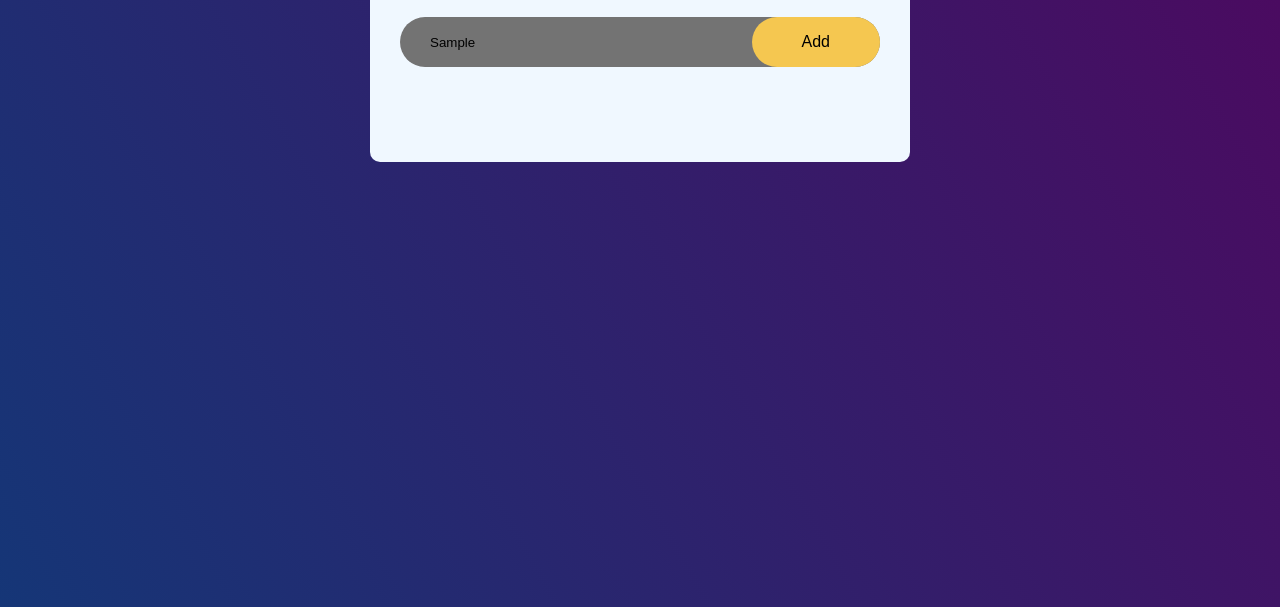
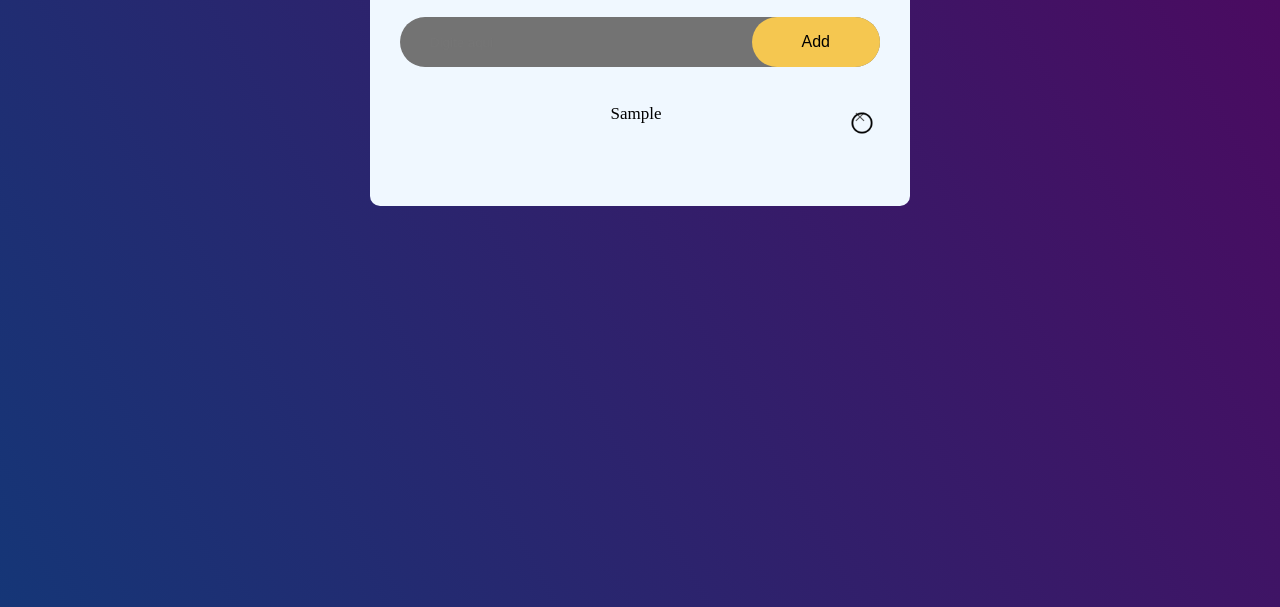
Before and after one commit to davibeber/To-do-list, a plain HTML site: page index.html in a window 1280 px wide. Both pictures are taken after typing "Sample" into the empty fields and a click on the button "Add". Shown: the part 193-800 px from the top of the page. Drawn offline with Linux system fonts and the light colour scheme.

Commit message:
Video-aula terminada. Necessario corrigir bugs e compreender scripts JS

```diff
--- a/index.html
+++ b/index.html
@@ -11,7 +11,7 @@
         <h2>To do list <img src="img/check-lists-svgrepo-com.png" alt=""></h2>
         <div class="adicionar">
             <input type="text" id="input-box" placeholder="Digite aqui">
-            <button>Add</button>
+            <button onclick="addTask()">Add</button>
         </div>
         <ul id="list_container">
             <!-- Uso de shift + Alt + setas para duplicar linhas -->
--- a/script.js
+++ b/script.js
@@ -0,0 +1,52 @@
+const inputbox = document.getElementById("input-box");
+const listContainer = document.getElementById("list_container");
+
+
+function addTask(){
+
+// O que é essa função toda? value? pq ===?
+// Pq alert()?
+
+// Pela minha interpretação, se tiver algo escrito, crie e escreva dentro de <li>
+// se estiver em branco, mande o alert("vc deve escrever algo!")
+// Mas ainda não entendo a sintaxe
+
+    if (inputbox.value === ''){
+        alert("You must write something!");
+    }
+    else{
+        let li = document.createElement("li");
+        li.innerHTML = inputbox.value;
+        listContainer.appendChild(li);
+        let span = document.createElement("span");
+        span.innerHTML = "\u00d7";
+        li.appendChild(span);
+
+
+    }
+    inputbox.value="";
+    // Dps de adicionado uma tarefa, essa função limpa a caixa
+    saveData();
+}
+
+listContainer.addEventListener("click",function(e){
+    if(e.target.tagName === "LI"){
+         e.target.classlist.toogle("checked");
+        saveData();
+    }
+    else if(e.target.tagName === "SPAN"){
+        e.target.parentElement.remove();
+        saveData();
+    }
+},false);
+
+function saveData(){
+    localStorage.setItem("data", listContainer.innerHTML);
+
+
+}
+function showtask(){
+    listContainer.innerHTML = localStorage.getItem("data");
+}
+
+showtask();
--- a/style.css
+++ b/style.css
@@ -124,3 +124,21 @@
 .checked::before{
     background-image: url(img/check-lists-svgrepo-com.png);
 }
+
+
+ul li span {
+    position: absolute;
+    right: 0;
+    top: 5px;
+    width: 40px;
+    height: 40px;
+    font-size: 22px;
+    color: #555;
+    line-height: 40px;
+    text-align: center;
+}
+
+ul li span:hover{
+    background: #edeef0;
+    border-radius: 50%;
+}
```
Also changed, not shown: 1 other file.
